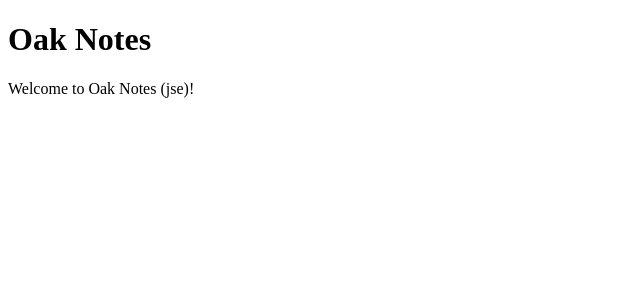
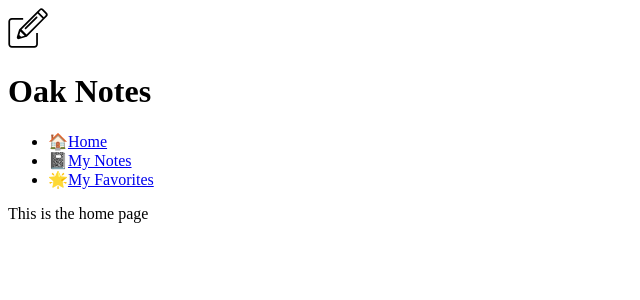
Before and after one commit to sanjib/fun-with-js, a React (Vite) app in the folder jseverywhere/web/: page / in a window 1280 px wide. Shown: the top 300 px of the page, without its empty margins (0-640 px from the left). Built offline with nearby package versions, Linux system fonts and the light colour scheme.

Commit message:
Add router, placeholder pages, nav, header

```diff
--- a/jseverywhere/web/src/App.js
+++ b/jseverywhere/web/src/App.js
@@ -1,11 +1,12 @@
 import React from 'react';
 import ReactDOM from 'react-dom';
+
+import Pages from './pages';
 
 const App = () => {
   return (
     <div>
-      <h1>Oak Notes</h1>
-      <p>Welcome to Oak Notes (jse)!</p>
+      <Pages />
     </div>
   );
 };
--- /dev/null
+++ b/jseverywhere/web/src/components/Header.js
@@ -0,0 +1,13 @@
+import React from 'react';
+import logo from '../img/logo.svg';
+
+const Header = () => {
+  return (
+    <header>
+      <img src={logo} alt="Notes Logo" height="40" />
+      <h1>Oak Notes</h1>
+    </header>
+  );
+};
+
+export default Header;
--- /dev/null
+++ b/jseverywhere/web/src/components/Navigation.js
@@ -0,0 +1,31 @@
+import React from 'react';
+import { Link } from 'react-router-dom';
+
+const Navigation = () => {
+  return (
+    <nav>
+      <ul>
+        <li>
+          <span area-hidden="true" role="img">
+            🏠
+          </span>
+          <Link to="/">Home</Link>
+        </li>
+        <li>
+          <span area-hidden="true" role="img">
+            📓
+          </span>
+          <Link to="/my">My Notes</Link>
+        </li>
+        <li>
+          <span area-hidden="true" role="img">
+            🌟
+          </span>
+          <Link to="/favs">My Favorites</Link>
+        </li>
+      </ul>
+    </nav>
+  );
+};
+
+export default Navigation;
--- a/jseverywhere/web/src/index.html
+++ b/jseverywhere/web/src/index.html
@@ -5,7 +5,7 @@
   <meta charset="UTF-8" />
   <meta name="viewport" content="width=device-width, initial-scale=1.0" />
   <link rel="shortcut icon" href="img/favicon.ico" type="image/x-icon" />
-  <title>Oak Notes (jse)</title>
+  <title>Oak Notes</title>
 </head>
 
 <body>
--- /dev/null
+++ b/jseverywhere/web/src/pages/favorites.js
@@ -0,0 +1,15 @@
+import React, { useEffect } from 'react';
+
+const Favorites = () => {
+  useEffect(() => {
+    document.title = 'My Favorites';
+  });
+  return (
+    <div>
+      <h1>Oak Notes</h1>
+      <p>These are my favorites</p>
+    </div>
+  );
+};
+
+export default Favorites;
--- /dev/null
+++ b/jseverywhere/web/src/pages/home.js
@@ -0,0 +1,17 @@
+import React from 'react';
+import { Link } from 'react-router-dom';
+
+import Header from '../components/Header';
+import Navigation from '../components/Navigation';
+
+const Home = () => {
+  return (
+    <div>
+      <Header />
+      <Navigation />
+      <p>This is the home page</p>
+    </div>
+  );
+};
+
+export default Home;
--- /dev/null
+++ b/jseverywhere/web/src/pages/index.js
@@ -0,0 +1,18 @@
+import React from 'react';
+import { BrowserRouter as Router, Route } from 'react-router-dom';
+
+import Home from './home';
+import MyNotes from './mynotes';
+import Favorites from './favorites';
+
+const Pages = () => {
+  return (
+    <Router>
+      <Route exact path="/" component={Home} />
+      <Route path="/my" component={MyNotes} />
+      <Route path="/favs" component={Favorites} />
+    </Router>
+  );
+};
+
+export default Pages;
--- /dev/null
+++ b/jseverywhere/web/src/pages/mynotes.js
@@ -0,0 +1,15 @@
+import React, { useEffect } from 'react';
+
+const MyNotes = () => {
+  useEffect(() => {
+    document.title = 'My Notes';
+  });
+  return (
+    <div>
+      <h1>Oak Notes</h1>
+      <p>These are my notes</p>
+    </div>
+  );
+};
+
+export default MyNotes;
```
